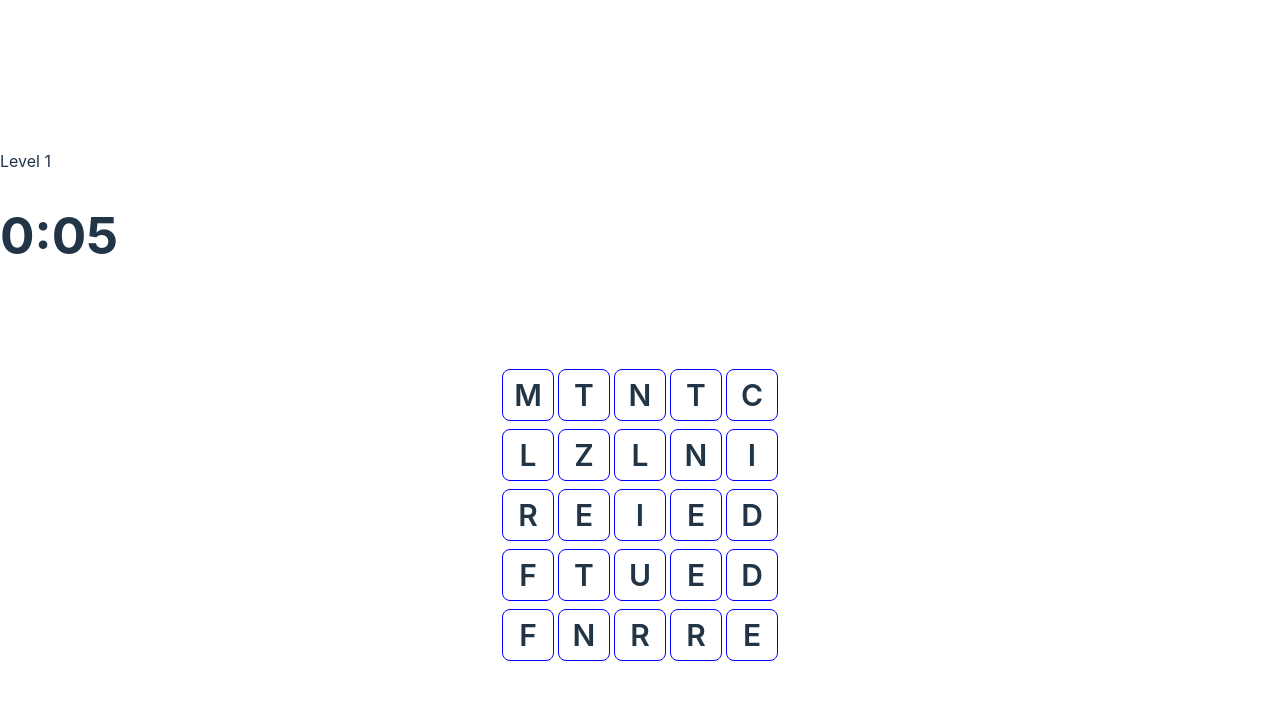
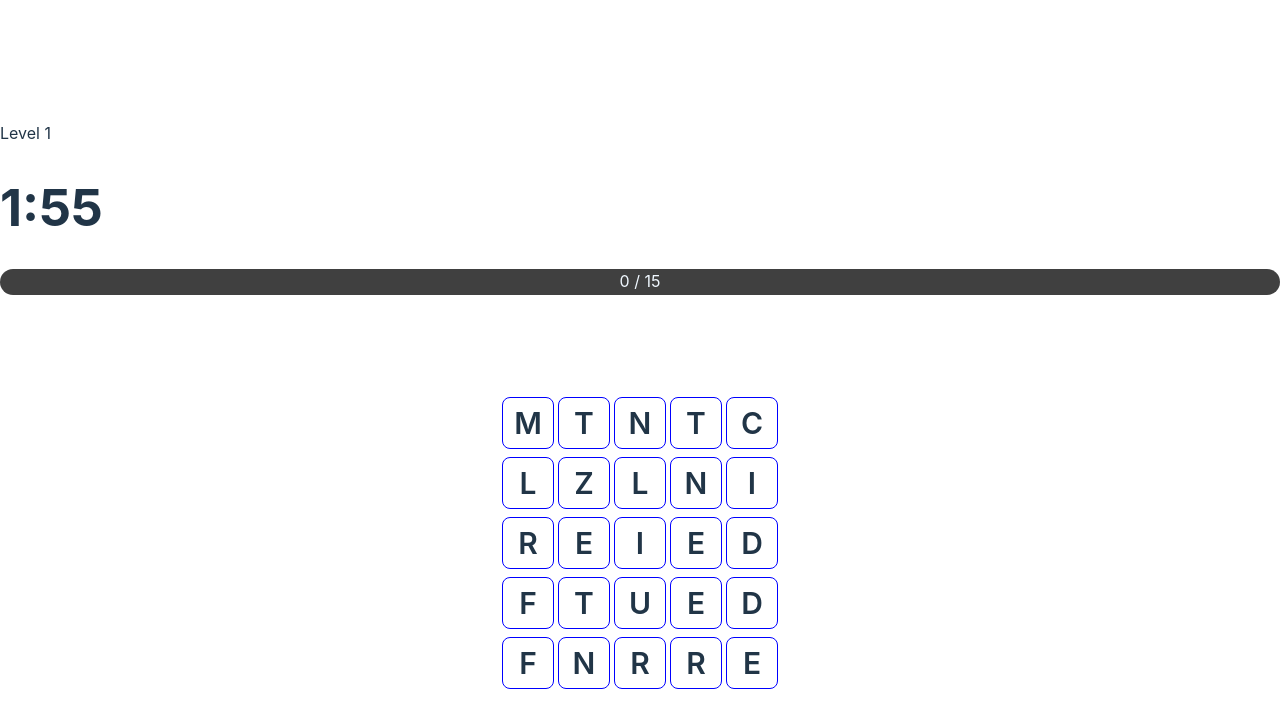
Before and after one commit to PhillipGH/PhillipGH.github.io, a React (Vite) app: page / in a window 1280 px wide. Shown: the top 728 px of the page. Built offline with nearby package versions, Linux system fonts and the light colour scheme.

Commit message:
progress bar. Basic fun boggle game

```diff
--- a/src/App.css
+++ b/src/App.css
@@ -123,7 +123,7 @@ transition: visibility 1s 2s, opacity 2s linear;
 } */
 
 .fadeOut {
-  animation: fadeOut ease 5s;
+  animation: fadeOut linear 1s;
   animation-fill-mode: forwards;
 }
 
@@ -143,3 +143,31 @@ transition: visibility 1s 2s, opacity 2s linear;
   justify-content: center;
   width: 100%;
 }
+
+#progressbar {
+  background-color: rgb(64, 64, 64);
+  border-radius: 13px;
+  /* (height of inner div) / 2 + padding */
+  padding: 3px;
+  position:relative;
+}
+
+#progressbar>div {
+  background-color: #646cff;
+  width: 0.5%;
+  /* Adjust with JavaScript */
+  height: 20px;
+  border-radius: 10px;
+  position:relative;
+}
+
+
+#progressbar>center {
+  position:absolute;
+  left:0;
+  right:0;
+  top:0;
+  bottom:0;
+  margin:auto;
+  color:aliceblue;
+}
--- a/src/App.tsx
+++ b/src/App.tsx
@@ -6,7 +6,7 @@ import Grid from './Grid';
 
 export type TDie = { letter: string, faces: string[] };
 
-const TIME_LIMIT = 10;
+const TIME_LIMIT = 120;
 
 const ALL_DICE_FACES = [
   'ennnda',
@@ -86,7 +86,7 @@ function chunkArray<T>(arr: T[], columns: number) {
 
 function Board(props: {dictionary: Set<string>, level: number, onWin: () => void, onLose: () => void}) {
   const columns = 5;
-  const requiredScore = 1; //10 + 10 * props.level;
+  const requiredScore = 5 + 10 * props.level;
   const [dice, setDice] = useState<TDie[][]>(chunkArray(rollBoard(ALL_DICE), columns));
   const [currentWord, setCurrentWord] = useState<TDie[]>([]);
   const [lastWord, setLastWord] = useState('');
@@ -182,13 +182,19 @@ function Board(props: {dictionary: Set<string>, level: number, onWin: () => void
   let minutes = Math.floor(secondsLeft / 60);
   let seconds = secondsLeft % 60;
 
+  let progress = (score / requiredScore) * 100;
+
   return <div>
     <h1>{minutes}:{seconds < 10 ? '0' + seconds : seconds}</h1>
+    <div id="progressbar">
+      <div style={{width: progress + '%'}}></div>
+      <center><label>{score} / {requiredScore}</label></center>
+    </div>
     <div className="currentWord">
-    {displayWord}
+      {displayWord}
     </div>
     <div className='container'>
-      <Grid dice={dice} currentWord={currentWord} setCurrentWord={setCurrentWord} commitWord={commitWord}/>
+      <Grid dice={dice} currentWord={currentWord} setCurrentWord={setCurrentWord} commitWord={commitWord} />
     </div>
   </div>;
 }
@@ -231,6 +237,7 @@ export default App
  * alphabet die: on use, move to next letter in the alphabet
  * upgrade die
  * x muktiplier die: it's an x and the multipler gains 1 each time it's used
+ * ! factorial die: if you end a word a with the ! you get factorial points but the letters explode!!
  *
  *
  * Relic ideas:
--- a/vite.config.ts
+++ b/vite.config.ts
@@ -5,6 +5,7 @@ import react from '@vitejs/plugin-react'
 export default defineConfig({
   plugins: [react()],
 server: {
-        host: true
+        host: true,
+        //port: 5173
       }
 })
```
Also changed, not shown: src/assets/dictionary1.txt, src/index.css (line endings or trailing spaces).
